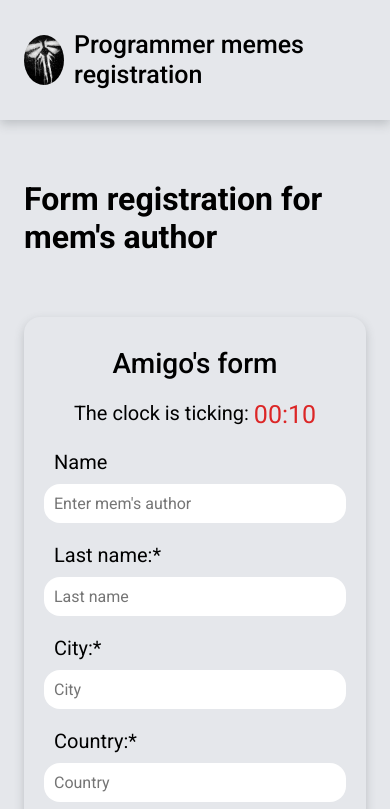
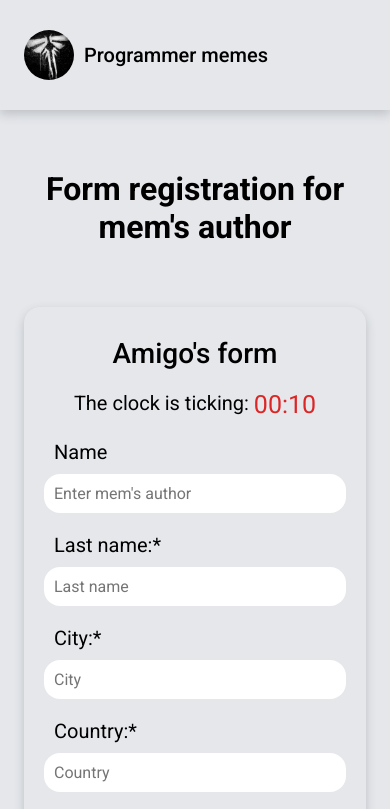
Before and after one commit to GAAdel/programmer-memes-registration, a plain HTML site: page index.html in a window 390 px wide. Shown: the top 809 px of the page. Drawn offline with nearby package versions, Linux system fonts and the light colour scheme.

Commit message:
Change title

```diff
--- a/css/style.css
+++ b/css/style.css
@@ -412,6 +412,13 @@ template {
   line-height: 1.2;
   margin-left: 10px;
 }
+@media (max-width: 1024px) {
+  .header__logo-name {
+    font-size: 20px;
+    font-weight: 500;
+    line-height: 1.2;
+  }
+}
 
 .reg {
   min-height: 100vh;
@@ -423,6 +430,7 @@ template {
 }
 
 .reg__title {
+  text-align: center;
   padding: 60px 0;
   margin: 0;
 }
--- a/js/app.js
+++ b/js/app.js
@@ -1,7 +1,7 @@
 const App = {
   data() {
     return {
-      title: "Programmer memes registration",
+      title: "Programmer memes",
       subTitle: "Form registration for mem's author",
       isDisabledButton: false,
       timer: "",
```
